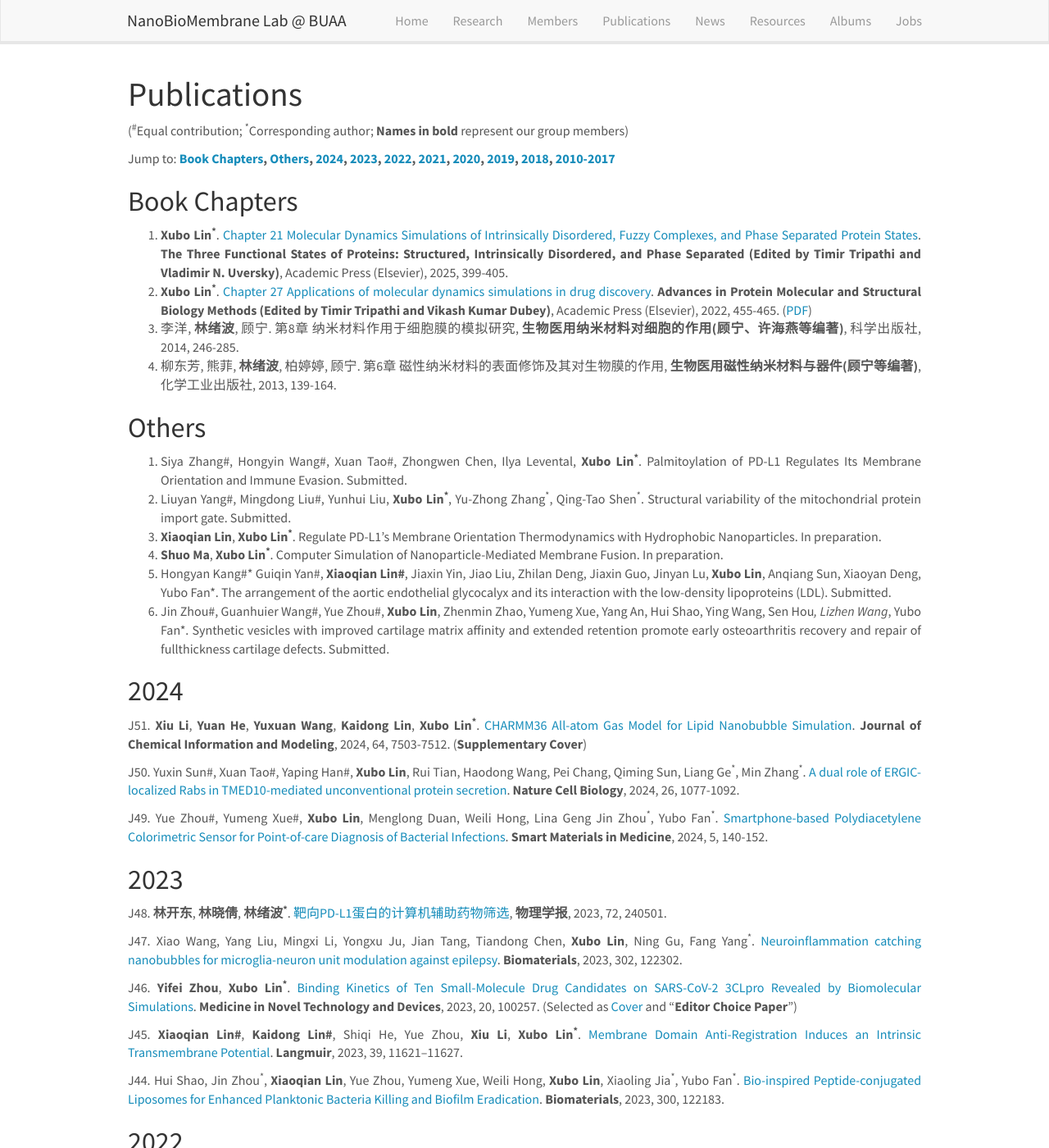
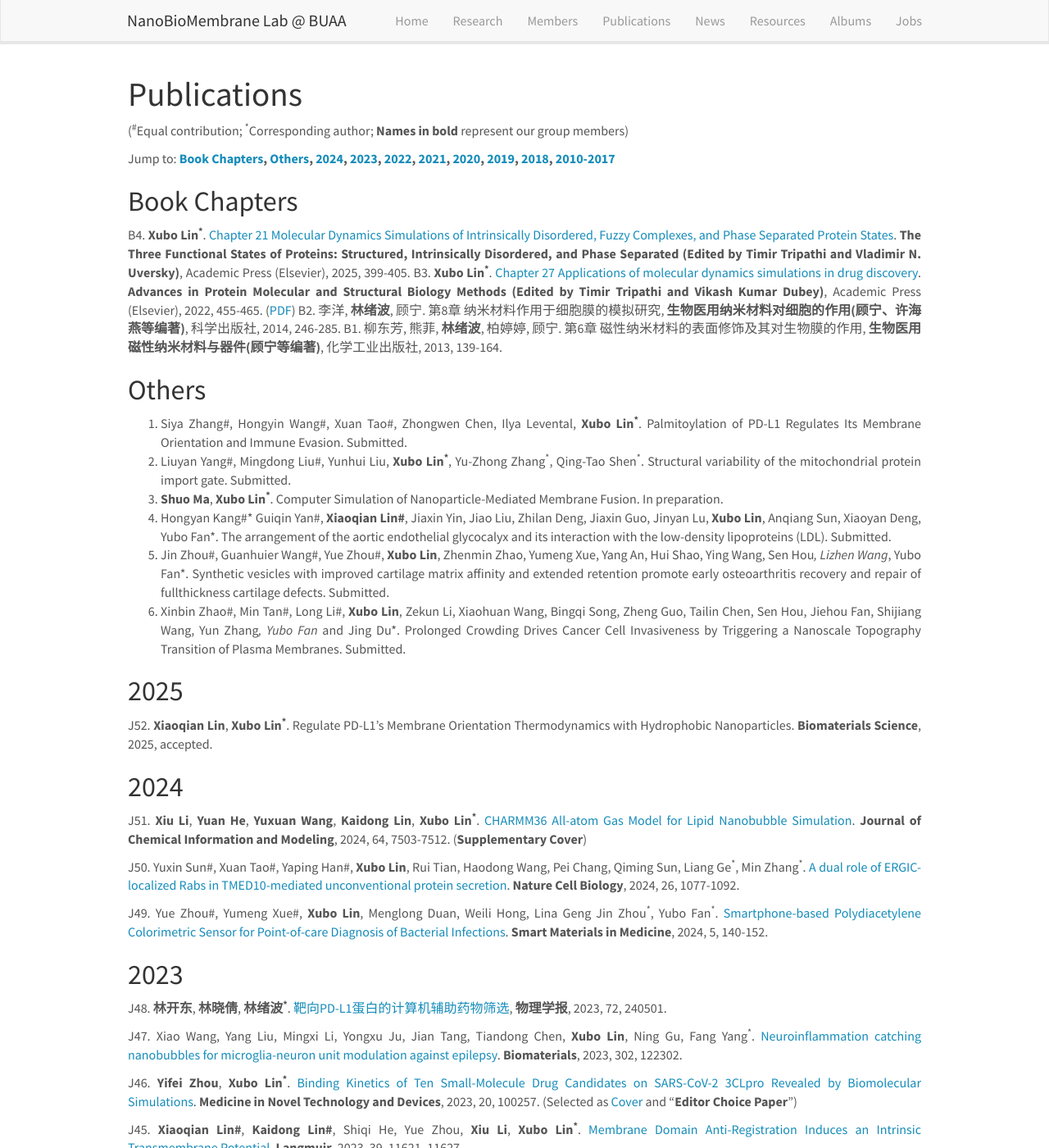
Before and after one commit to linxubo/linxubo.github.io, a Jekyll site: the page built from _pages/publications.md, in a window 1280 px wide and 1400 px high. Shown: the whole window at 82% size. Built offline with Jekyll 4.4.1, drawn with Linux system fonts in a browser that asks for light colours; nearby versions of some CDN libraries; a script that is not in the unit is left out.

Commit message:
Update publications.md

```diff
--- a/_pages/publications.md
+++ b/_pages/publications.md
@@ -11,18 +11,21 @@ permalink: /publications/
 
 Jump to: **[Book Chapters](#Book Chapters), [Others](#Others), [2024](#2024), [2023](#2023), [2022](#2022), [2021](#2021), [2020](#2020), [2019](#2019), [2018](#2018), [2010-2017](#2010-2017)**
 ## Book Chapters
-1.	**Xubo Lin<sup>*</sup>**. [Chapter 21 Molecular Dynamics Simulations of Intrinsically Disordered, Fuzzy Complexes, and Phase Separated Protein States](https://www.sciencedirect.com/science/article/abs/pii/B9780443218095000053). **The Three Functional States of Proteins: Structured, Intrinsically Disordered, and Phase Separated (Edited by Timir Tripathi and Vladimir N. Uversky)**, Academic Press (Elsevier), 2025, 399-405.
-2.	**Xubo Lin<sup>*</sup>**. [Chapter 27 Applications of molecular dynamics simulations in drug discovery](https://www.sciencedirect.com/science/article/pii/B9780323902649000271). **Advances in Protein Molecular and Structural Biology Methods (Edited by Timir Tripathi and Vikash Kumar Dubey)**, Academic Press (Elsevier), 2022, 455-465. ([PDF]({{ site.baseurl }}/downloads/Papers/Elsevier-Book2022-Chapter27.pdf))
-3.	李洋, **林绪波**, 顾宁. 第8章 纳米材料作用于细胞膜的模拟研究, **生物医用纳米材料对细胞的作用(顾宁、许海燕等编著)**, 科学出版社, 2014, 246-285.
-4.	柳东芳, 熊菲, **林绪波**, 柏婷婷, 顾宁. 第6章 磁性纳米材料的表面修饰及其对生物膜的作用, **生物医用磁性纳米材料与器件(顾宁等编著)**, 化学工业出版社, 2013, 139-164.
+B4.	**Xubo Lin<sup>*</sup>**. [Chapter 21 Molecular Dynamics Simulations of Intrinsically Disordered, Fuzzy Complexes, and Phase Separated Protein States](https://www.sciencedirect.com/science/article/abs/pii/B9780443218095000053). **The Three Functional States of Proteins: Structured, Intrinsically Disordered, and Phase Separated (Edited by Timir Tripathi and Vladimir N. Uversky)**, Academic Press (Elsevier), 2025, 399-405.
+B3.	**Xubo Lin<sup>*</sup>**. [Chapter 27 Applications of molecular dynamics simulations in drug discovery](https://www.sciencedirect.com/science/article/pii/B9780323902649000271). **Advances in Protein Molecular and Structural Biology Methods (Edited by Timir Tripathi and Vikash Kumar Dubey)**, Academic Press (Elsevier), 2022, 455-465. ([PDF]({{ site.baseurl }}/downloads/Papers/Elsevier-Book2022-Chapter27.pdf))
+B2.	李洋, **林绪波**, 顾宁. 第8章 纳米材料作用于细胞膜的模拟研究, **生物医用纳米材料对细胞的作用(顾宁、许海燕等编著)**, 科学出版社, 2014, 246-285.
+B1.	柳东芳, 熊菲, **林绪波**, 柏婷婷, 顾宁. 第6章 磁性纳米材料的表面修饰及其对生物膜的作用, **生物医用磁性纳米材料与器件(顾宁等编著)**, 化学工业出版社, 2013, 139-164.
 
 ## Others
 1. Siya Zhang#, Hongyin Wang#, Xuan Tao#, Zhongwen Chen, Ilya Levental, **Xubo Lin<sup>*</sup>**. Palmitoylation of PD-L1 Regulates Its Membrane Orientation and Immune Evasion. Submitted.
 2. Liuyan Yang#, Mingdong Liu#, Yunhui Liu, **Xubo Lin<sup>*</sup>**, Yu-Zhong Zhang<sup>*</sup>, Qing-Tao Shen<sup>*</sup>. Structural variability of the mitochondrial protein import gate. Submitted.
-3. **Xiaoqian Lin**, **Xubo Lin<sup>*</sup>**. Regulate PD-L1’s Membrane Orientation Thermodynamics with Hydrophobic Nanoparticles. In preparation.
-4. **Shuo Ma**, **Xubo Lin<sup>*</sup>**. Computer Simulation of Nanoparticle-Mediated Membrane Fusion. In preparation.
-5. Hongyan Kang#* Guiqin Yan#, **Xiaoqian Lin#**, Jiaxin Yin, Jiao Liu, Zhilan Deng, Jiaxin Guo, Jinyan Lu, **Xubo Lin**, Anqiang Sun, Xiaoyan Deng, Yubo Fan*. The arrangement of the aortic endothelial glycocalyx and its interaction with the low-density lipoproteins (LDL). Submitted.
-6. Jin Zhou#, Guanhuier Wang#, Yue Zhou#, **Xubo Lin**, Zhenmin Zhao, Yumeng Xue, Yang An, Hui Shao, Ying Wang, Sen Hou*, Lizhen Wang*, Yubo Fan*. Synthetic vesicles with improved cartilage matrix affinity and extended retention promote early osteoarthritis recovery and repair of fullthickness cartilage defects. Submitted.
+3. **Shuo Ma**, **Xubo Lin<sup>*</sup>**. Computer Simulation of Nanoparticle-Mediated Membrane Fusion. In preparation.
+4. Hongyan Kang#* Guiqin Yan#, **Xiaoqian Lin#**, Jiaxin Yin, Jiao Liu, Zhilan Deng, Jiaxin Guo, Jinyan Lu, **Xubo Lin**, Anqiang Sun, Xiaoyan Deng, Yubo Fan*. The arrangement of the aortic endothelial glycocalyx and its interaction with the low-density lipoproteins (LDL). Submitted.
+5. Jin Zhou#, Guanhuier Wang#, Yue Zhou#, **Xubo Lin**, Zhenmin Zhao, Yumeng Xue, Yang An, Hui Shao, Ying Wang, Sen Hou*, Lizhen Wang*, Yubo Fan*. Synthetic vesicles with improved cartilage matrix affinity and extended retention promote early osteoarthritis recovery and repair of fullthickness cartilage defects. Submitted.
+6. Xinbin Zhao#, Min Tan#, Long Li#, **Xubo Lin**, Zekun Li, Xiaohuan Wang, Bingqi Song, Zheng Guo, Tailin Chen, Sen Hou, Jiehou Fan, Shijiang Wang, Yun Zhang*, Yubo Fan* and Jing Du*. Prolonged Crowding Drives Cancer Cell Invasiveness by Triggering a Nanoscale Topography Transition of Plasma Membranes. Submitted.
+
+## 2025
+J52. **Xiaoqian Lin**, **Xubo Lin<sup>*</sup>**. Regulate PD-L1’s Membrane Orientation Thermodynamics with Hydrophobic Nanoparticles. **Biomaterials Science**, 2025, accepted.
 
 ## 2024
 J51. **Xiu Li**, **Yuan He**, **Yuxuan Wang**, **Kaidong Lin**, **Xubo Lin<sup>*</sup>**. [CHARMM36 All-atom Gas Model for Lipid Nanobubble Simulation](https://doi.org/10.1021/acs.jcim.4c01027). **Journal of Chemical Information and Modeling**, 2024, 64, 7503-7512. (**Supplementary Cover**)
```
